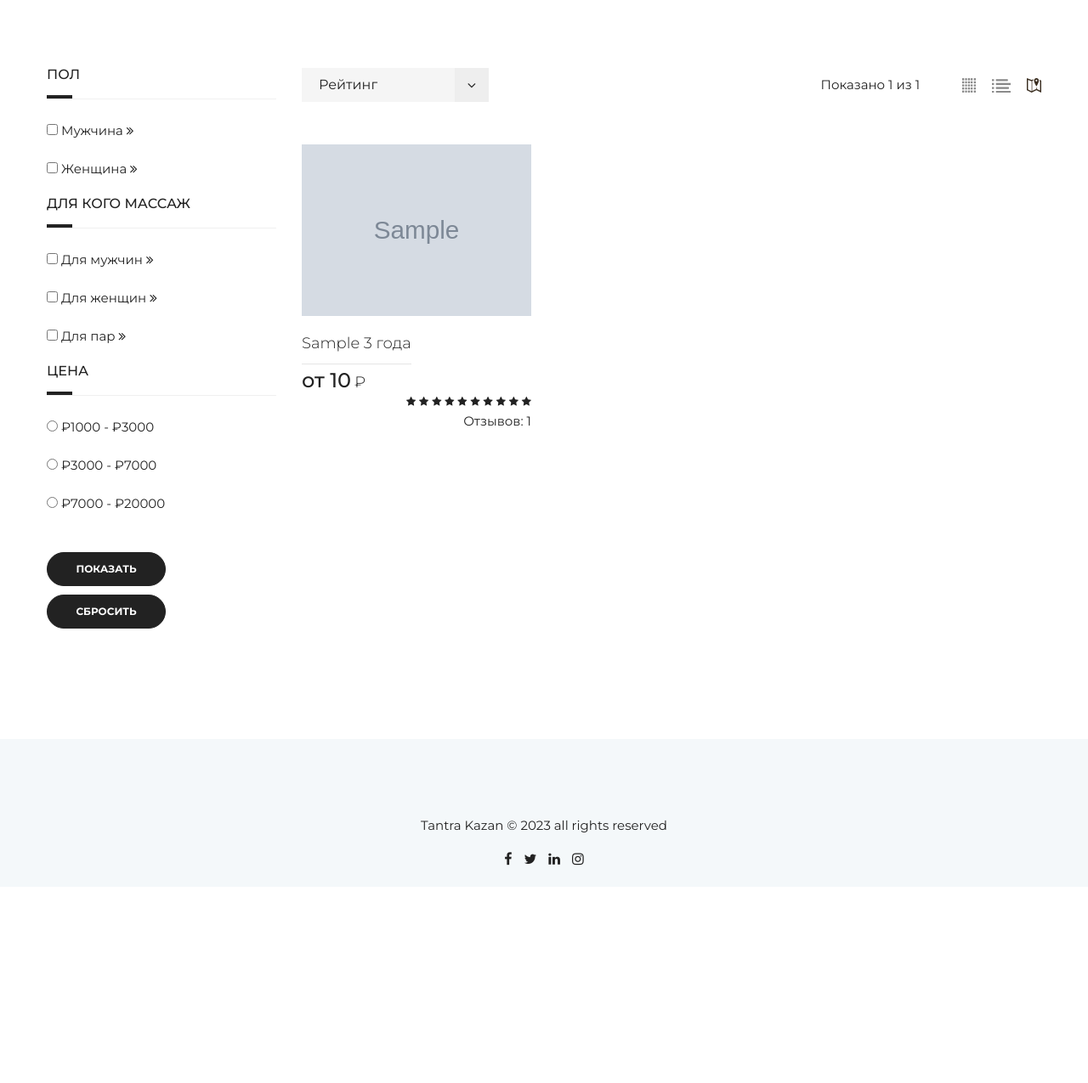
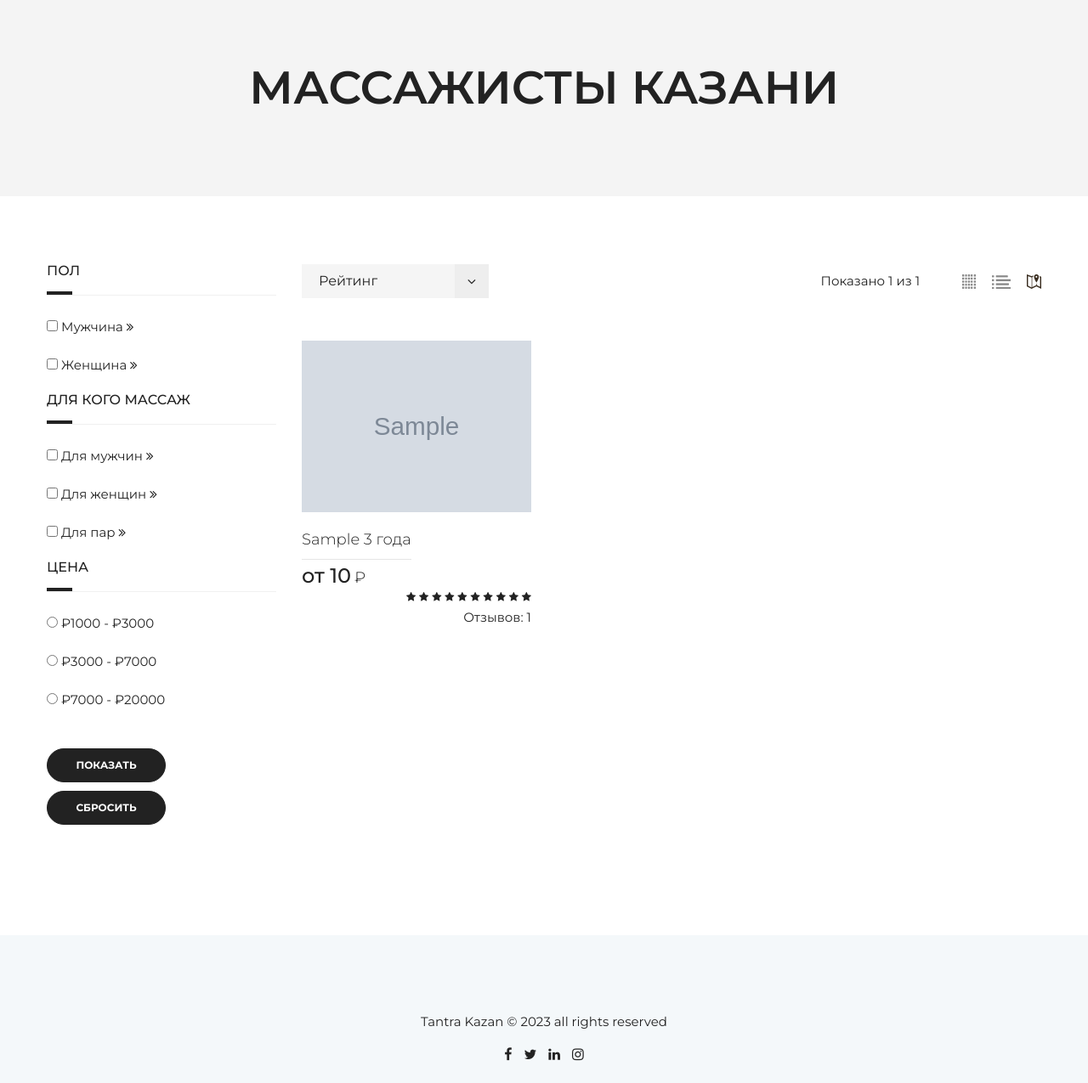
Before and after one commit to artziga/tantra, a Django app: page /specialists/ in a window 1280 px wide. Shown: the part 127-1402 px from the top of the page at 85% size. Before the commit the page ends 1146 px from the top, so only its background shows below. Run offline with Django 5.2, Linux system fonts and the light colour scheme; data comes from the database, SQL or seed files in the repository; tables that the repository leaves empty hold one stand-in row (values such as "Sample post"); grey boxes marked "Sample" are stand-in pictures; parts of the project's set-up code (start-up, migrations or seed data) failed here and were passed over; some libraries are stand-ins or nearby versions.

Commit message:
feature: breadcrumbs

```diff
--- a/app/main/templates/main/base.html
+++ b/app/main/templates/main/base.html
@@ -49,6 +49,9 @@
     </div>
         <!-- Header End -->
 
+        {% if breadcrumbs or breadcrumbs_steps%}
+        {% include 'main/breadcrumbs.html' %}
+        {% endif %}
 
         {% block content %}
         {% endblock content %}
--- /dev/null
+++ b/app/main/templates/main/breadcrumbs.html
@@ -0,0 +1,20 @@
+<!-- Breadcrumb area Start -->
+<section class="page-title-area bg-color" data-bg-color="#f4f4f4">
+    <div class="container">
+        <div class="row">
+            <div class="col-12 text-center">
+                <h1 class="page-title">{{ title }}</h1>
+                <ul class="breadcrumb text-center">
+                    {% for step in breadcrumbs_steps %}
+                        {% if not forloop.last %}
+                        <li><a href="{{ step.url }}">{{ step.title }}</a></li>
+                        {% else %}
+                        <li class="current"><span>{{ step.title }}</span></li>
+                        {% endif %}
+                    {% endfor %}
+                </ul>
+            </div>
+        </div>
+    </div>
+</section>
+<!-- Breadcrumb area End -->
--- a/app/specialists/templates/specialists/profile_info.html
+++ b/app/specialists/templates/specialists/profile_info.html
@@ -35,9 +35,11 @@
           <div class="param-name">Цена дома</div>
           <div class="param-value">{{ specialist.specialist_profile.basicserviceprice_set.first.home_price }}</div>
           <div class="param-additional">₽</div>
+    {% if specialist.specialist_profile.basicserviceprice_set.first.on_site_price %}
           <div class="param-name">Цена с выездом</div>
           <div class="param-value">{{ specialist.specialist_profile.basicserviceprice_set.first.on_site_price }}</div>
           <div class="param-additional">₽</div>
+    {% endif %}
     </div>
 </div>
 
--- a/app/specialists/views.py
+++ b/app/specialists/views.py
@@ -235,10 +235,11 @@ class SpecialistsListView(FilterFormMixin, ListView):
 
     def get_context_data(self, *, object_list=None, **kwargs):
         context = super().get_context_data(**kwargs)
-        context['title'] = 'Мастер'
+        context['title'] = 'Массажисты Казани'
         context['filter_form'] = SpecialistFilterForm(self.request.GET)
         context['content_type_id'] = ContentType.objects.get_for_model(User).pk
         context['YANDEX_API_KEY'] = settings.YANDEX_GEOCODER_API_KEY
+        context['breadcrumbs'] = True
         return context
 
     def get_queryset(self):
@@ -251,6 +252,7 @@ class SpecialistsListView(FilterFormMixin, ListView):
             queryset = filter_specialists(specialists, filter_parameters)
         else:
             logging.error(form.errors)
+            queryset = []
         return queryset
 
 
```
